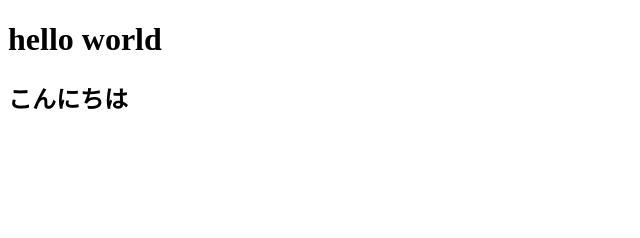
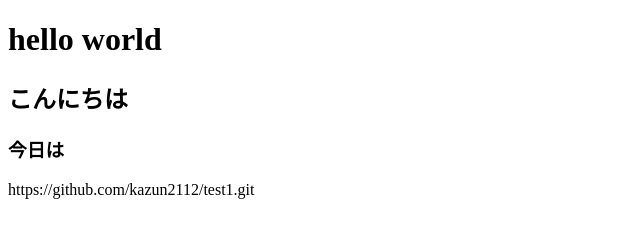
Before and after one commit to kazun2112/test1, a plain HTML site: page index.html in a window 1280 px wide. Shown: the whole page, without its empty margins (0-640 px from the left). Drawn offline with Linux system fonts and the light colour scheme.

Commit message:
hello index.html

```diff
--- a/index.html
+++ b/index.html
@@ -9,6 +9,7 @@
 <body>
     <h1>hello world</h1>
     <h2>こんにちは</h2>
+    <h3>今日は</h3>
 
 </body>
-</html>
+</html>https://github.com/kazun2112/test1.git
```
